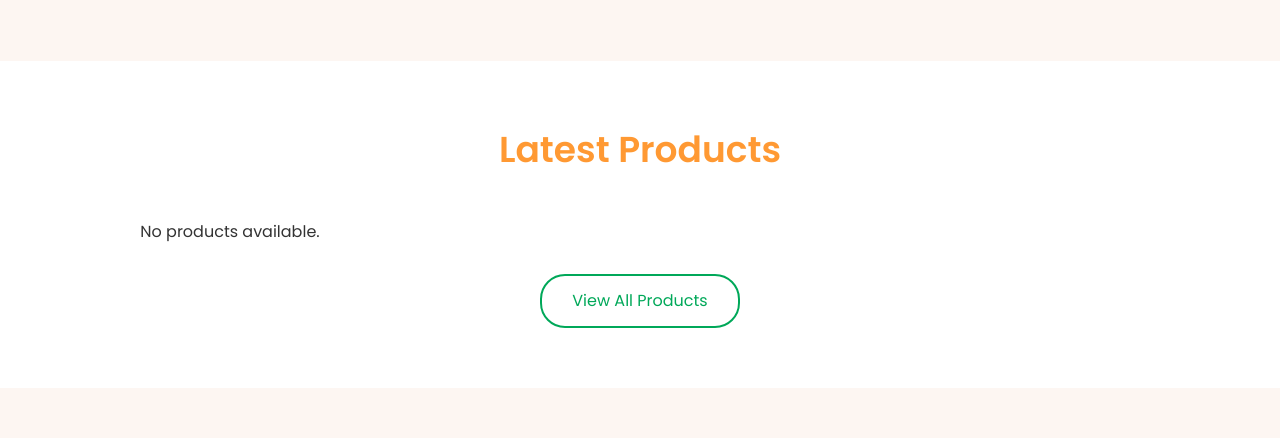
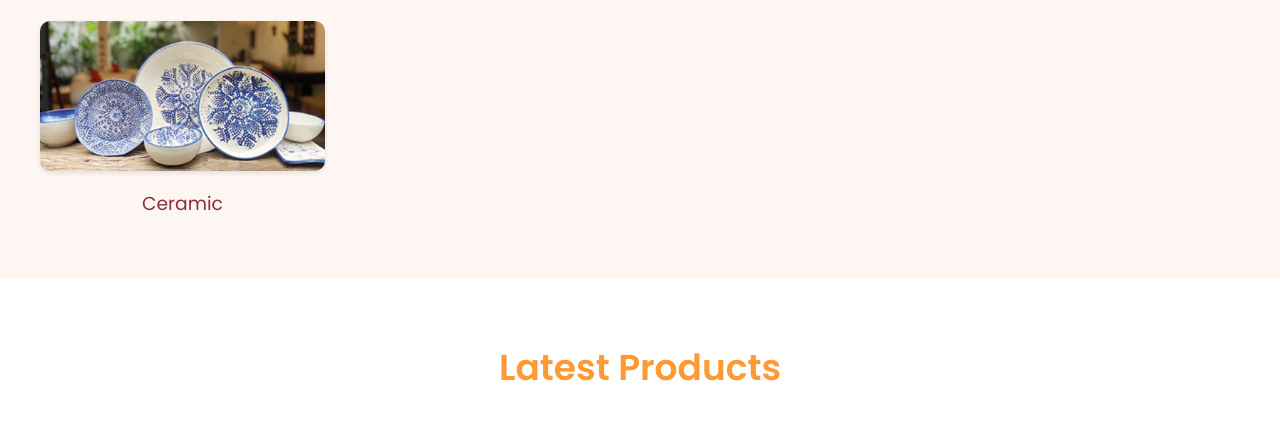
Before and after one commit to ChamiduDK/Thambapanni_Heritage, a PHP site: page / in a window 1280 px wide. Shown: the part 1603-2041 px from the top of the page. Run offline with PHP 8.4, Linux system fonts and the light colour scheme; data that the repository does not hold is empty.

Commit message:
Add ceramic category section to index.php

```diff
--- a/index.php
+++ b/index.php
@@ -91,6 +91,10 @@ $categories = $connection->query($category_query)->fetch_all(MYSQLI_ASSOC);
                     <img src="images/sculptures.jpg" alt="Sculptures">
                     <h3>Sculptures</h3>
                 </div>
+                <div class="category-item">
+                    <img src="images/ceramic.jpg" alt="Sculptures">
+                    <h3>Ceramic</h3>
+                </div>
             </div>
         </div>
     </section>
```
Also changed, not shown: images/ceramic.jpg (added), images/handicrafts.jpg (added), images/paintings.jpg (added), images/sculptures.jpg (added), images/textiles.jpg (added).
